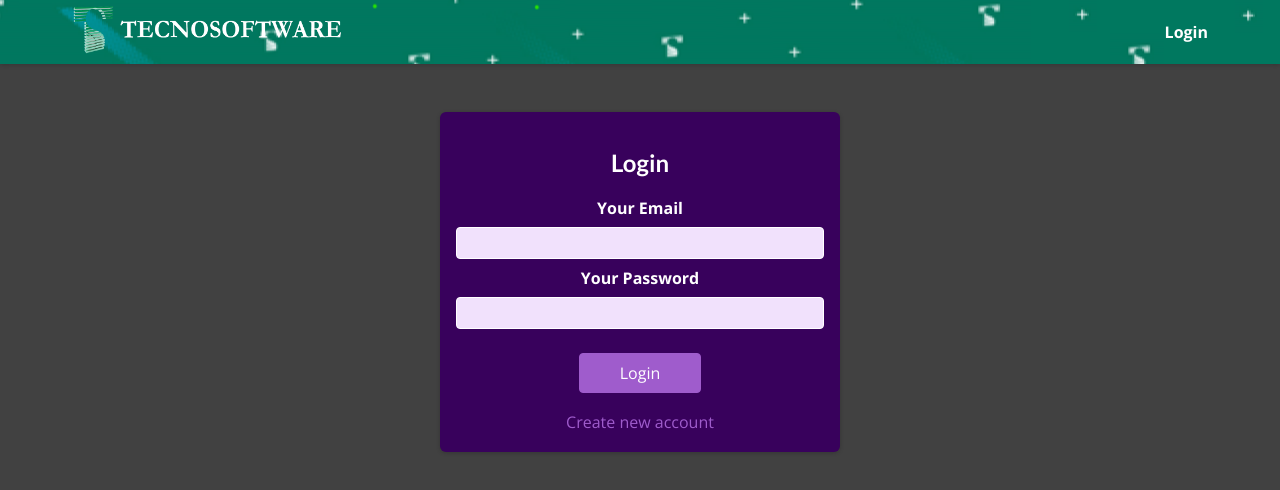
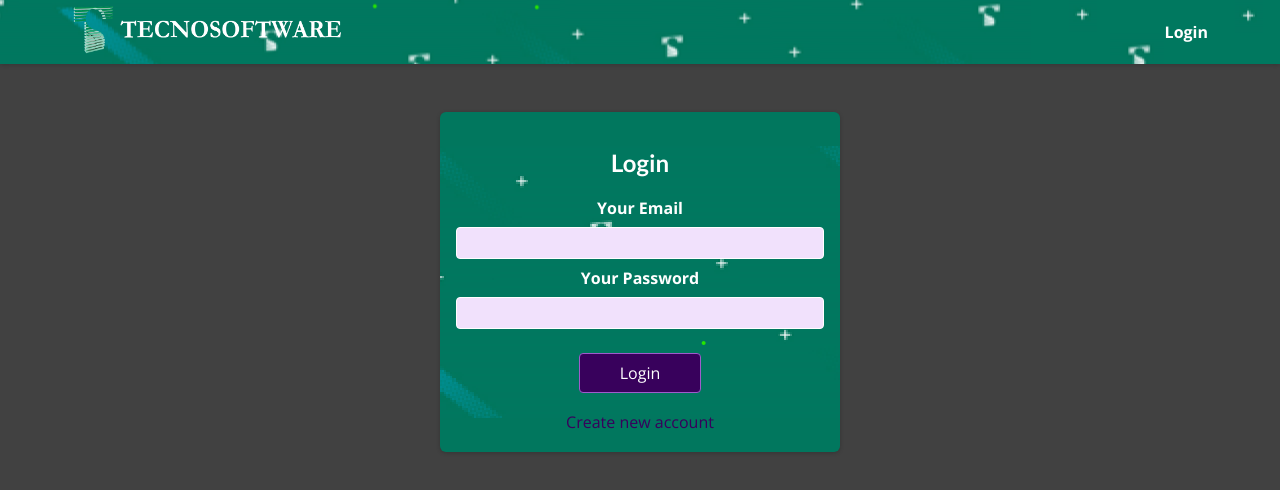
Before and after one commit to augu17/ExposicionTecno, a React (Create React App) app: page /auth in a window 1280 px wide. Shown: the top 490 px of the page. Built offline with nearby package versions, Linux system fonts and the light colour scheme.

Commit message:
commits para ver colores

```diff
--- a/src/components/Auth/AuthForm.module.css
+++ b/src/components/Auth/AuthForm.module.css
@@ -3,7 +3,11 @@
   width: 95%;
   max-width: 25rem;
   border-radius: 6px;
-  background-color: #38015c;
+  background-color: #01775e;
+  background-image: url("../../assets/Tecno-Nav.png");
+  background-position: center;
+  background-repeat: no-repeat;
+  background-size: auto;
   box-shadow: 0 1px 4px rgba(0, 0, 0, 0.2);
   padding: 1rem;
   text-align: center;
@@ -48,7 +52,7 @@
   cursor: pointer;
   font: inherit;
   color: white;
-  background-color: #9f5ccc;
+  background-color: #38015c;
   border: 1px solid #9f5ccc;
   border-radius: 4px;
   padding: 0.5rem 2.5rem;
@@ -62,7 +66,7 @@
 .actions .toggle {
   margin-top: 1rem;
   background-color: transparent;
-  color: #9f5ccc;
+  color: #38015c;
   border: none;
   padding: 0.15rem 1.5rem;
 }
```
